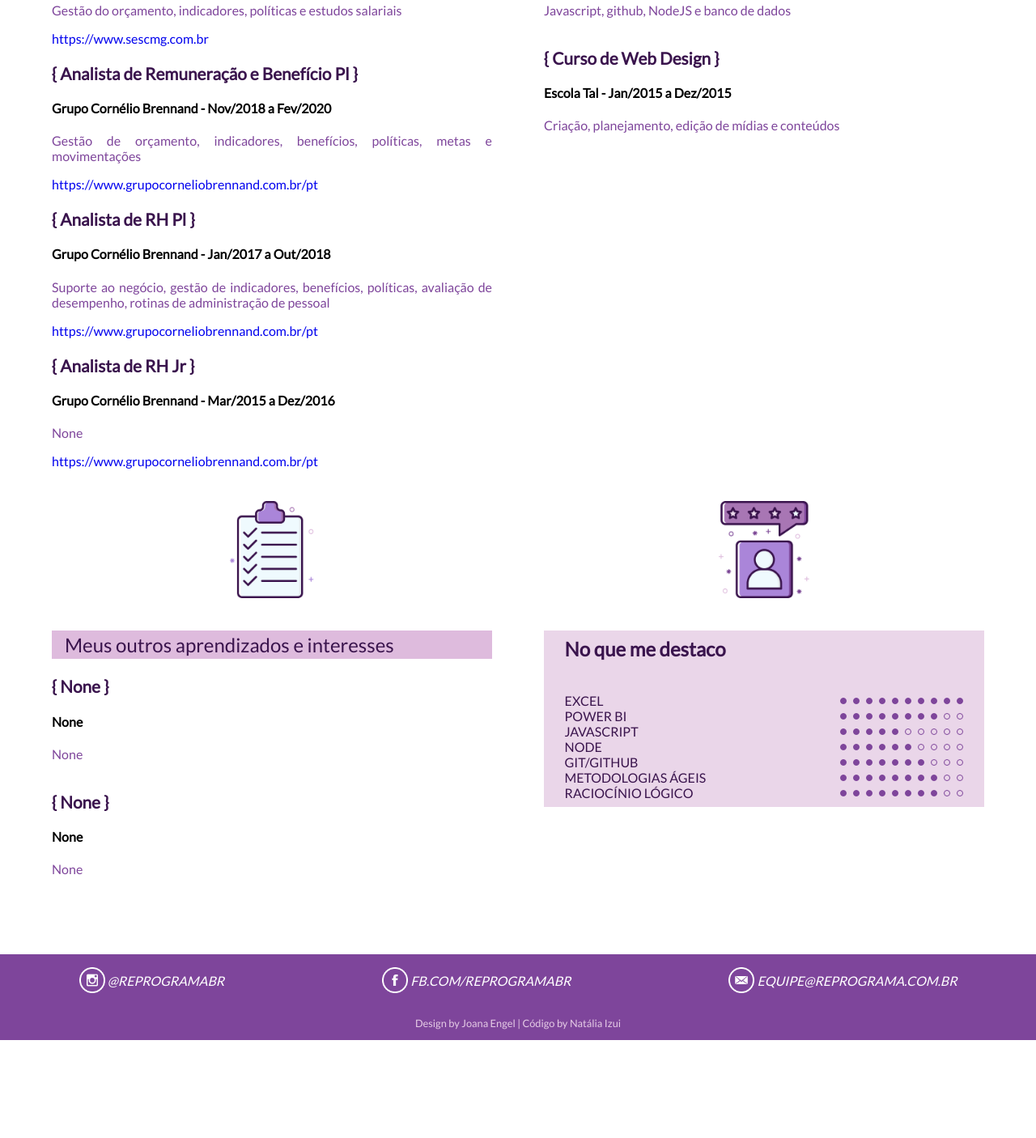
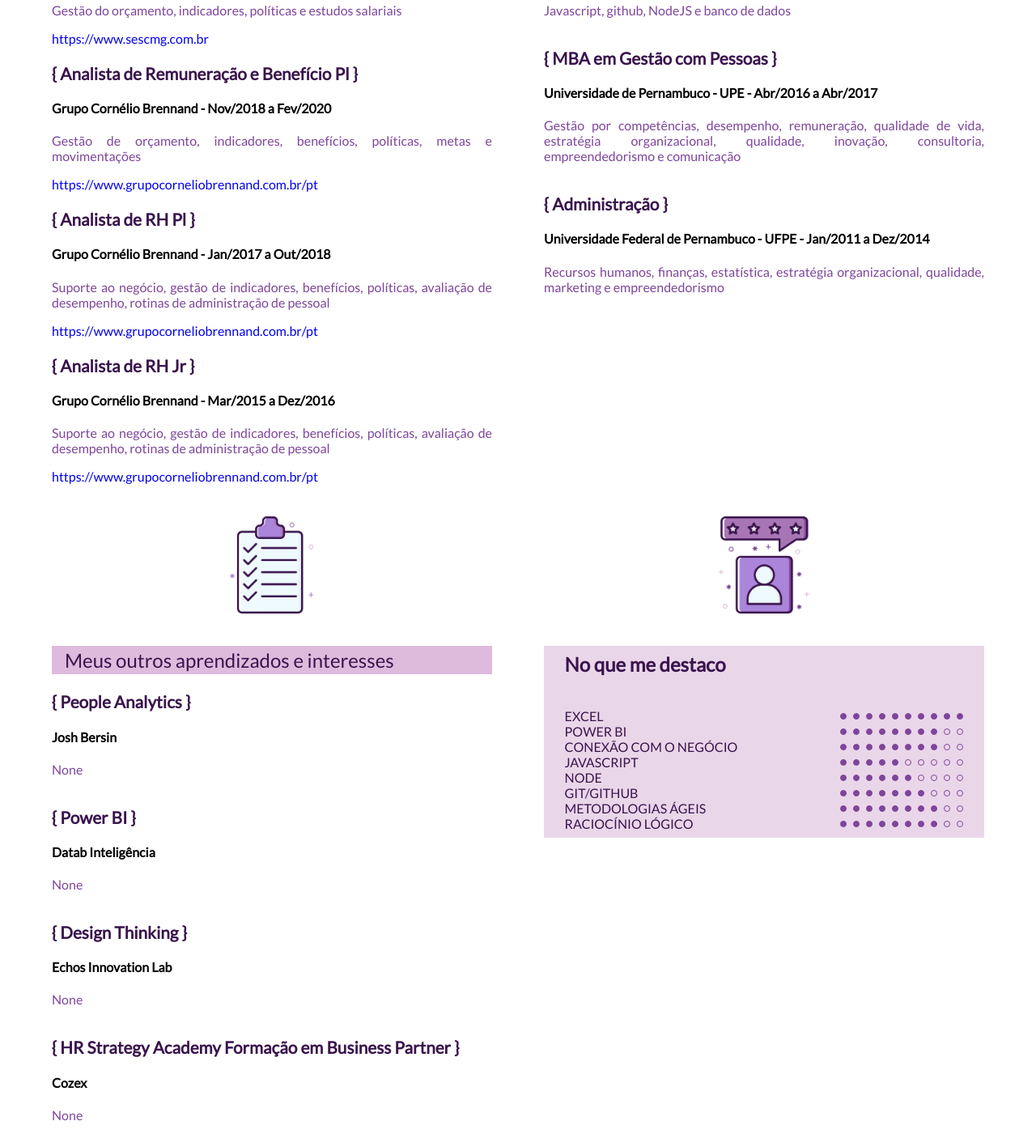
Before and after one commit to reprograma/on7-porto-s16-carreira, a plain HTML site: page students/marcela_vasconcelos.html in a window 1280 px wide. Shown: the part 974-2380 px from the top of the page at 81% size. Before the commit the page ends 2259 px from the top, so only its background shows below. Drawn offline with Linux system fonts and the light colour scheme.

Commit message:
Update marcela_vasconcelos.html

```diff
--- a/students/marcela_vasconcelos.html
+++ b/students/marcela_vasconcelos.html
@@ -48,7 +48,7 @@
 
                 <p>Profissional da área de RH com mais de 5 anos de experiência atuando em empresa de grande porte. Sólidos conhecimentos como parceira de negócio, principalmente, na gestão de indicadores para tomada de decisão.</p>
 
-                <p>Sempre gostei de aprender coisas novas e assumir novos desafios. Atualmente, sou aluna da turma on7 de back-end pela {Reprograma} em parceria com o projeto Minas do Porto Digital</p>
+                <p>Sempre gostei de aprender coisas novas e assumir novos desafios. Atualmente, sou aluna do bootcamp online de Back-end pela {Reprograma} em parceria com o projeto Minas do Porto Digital</p>
 
         </section>
         <section id="works">
@@ -87,7 +87,7 @@
                 <div class="work">
                     <h3>{ Analista de RH Jr }</h3>
                     <h4>Grupo Cornélio Brennand - Mar/2015 a Dez/2016</h4>
-                    <p>None</p>
+                    <p>Suporte ao negócio, gestão de indicadores, benefícios, políticas, avaliação de desempenho, rotinas de administração de pessoal</p>
 
                         <a href="https://www.grupocorneliobrennand.com.br/pt">https://www.grupocorneliobrennand.com.br/pt</a>
 
@@ -107,9 +107,15 @@
                 </div>
 
                 <div class="study">
-                    <h3>{ Curso de Web Design }</h3>
-                    <h4>Escola Tal - Jan/2015 a Dez/2015</h4>
-                    <p>Criação, planejamento, edição de mídias e conteúdos</p>
+                    <h3>{ MBA em Gestão com Pessoas }</h3>
+                    <h4>Universidade de Pernambuco - UPE - Abr/2016 a Abr/2017</h4>
+                    <p>Gestão por competências, desempenho, remuneração, qualidade de vida, estratégia organizacional, qualidade, inovação, consultoria, empreendedorismo e comunicação</p>
+                </div>
+
+                <div class="study">
+                    <h3>{ Administração }</h3>
+                    <h4>Universidade Federal de Pernambuco - UFPE - Jan/2011 a Dez/2014</h4>
+                    <p>Recursos humanos, finanças, estatística, estratégia organizacional, qualidade, marketing e empreendedorismo</p>
                 </div>
 
         </section>
@@ -120,14 +126,26 @@
             <h2 class="background-DEBBDD">Meus outros aprendizados e interesses</h2>
 
                 <div class="interest">
-                    <h3>{ None }</h3>
-                    <h4>None</h4>
+                    <h3>{ People Analytics }</h3>
+                    <h4>Josh Bersin</h4>
                     <p>None</p>
                 </div>
 
                 <div class="interest">
-                    <h3>{ None }</h3>
-                    <h4>None</h4>
+                    <h3>{ Power BI }</h3>
+                    <h4>Datab Inteligência</h4>
+                    <p>None</p>
+                </div>
+
+                <div class="interest">
+                    <h3>{ Design Thinking }</h3>
+                    <h4>Echos Innovation Lab</h4>
+                    <p>None</p>
+                </div>
+
+                <div class="interest">
+                    <h3>{ HR Strategy Academy Formação em Business Partner }</h3>
+                    <h4>Cozex</h4>
                     <p>None</p>
                 </div>
 
@@ -149,6 +167,14 @@
 
                     <div class="skill">
                         <span class="skill-name">POWER BI</span>
+                        <div class="points">
+                            <div class="point has-point"></div><div class="point has-point"></div><div class="point has-point"></div><div class="point has-point"></div><div class="point has-point"></div><div class="point has-point"></div><div class="point has-point"></div><div class="point has-point"></div>
+                            <div class="point"></div><div class="point"></div>
+                        </div>
+                    </div>
+
+                    <div class="skill">
+                        <span class="skill-name">CONEXÃO COM O NEGÓCIO</span>
                         <div class="points">
                             <div class="point has-point"></div><div class="point has-point"></div><div class="point has-point"></div><div class="point has-point"></div><div class="point has-point"></div><div class="point has-point"></div><div class="point has-point"></div><div class="point has-point"></div>
                             <div class="point"></div><div class="point"></div>
```
